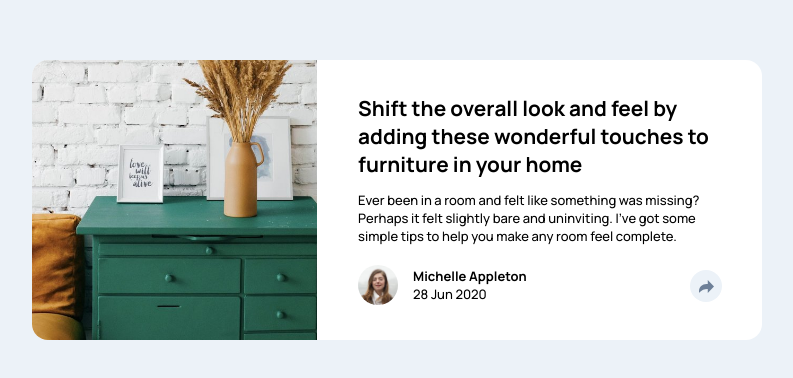
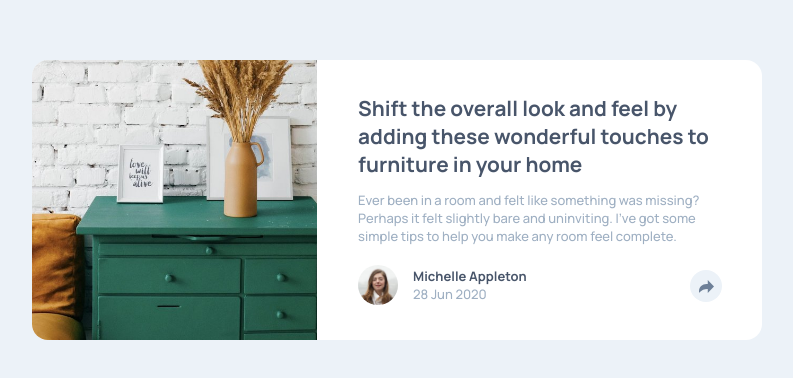
Before and after one commit to GersonADS/Article-preview-component-master, a plain HTML site: page index.html in a window 1280 px wide. Shown: the part 200-578 px from the top of the page, without its empty margins (243-1036 px from the left). Drawn offline with Linux system fonts and the light colour scheme.

Commit message:
almost finished

```diff
--- a/assets/css/style.css
+++ b/assets/css/style.css
@@ -4,6 +4,13 @@ body{
     background-color: var(--L-grayish-blue);
 }
 
+h1,h4{
+    color: var(--VD-grayish-blue);
+}
+
+p{
+    color: var(--Grayish-blue);
+}
 .container {
     min-height: 100vh;
     display: flex;
@@ -84,9 +91,16 @@ body{
     cursor: pointer;
 }
 
+/* TO DO Catch the button event-listener and .share-text display:flex */
+
+/* .main .informative-area .description .share .image-click:target ~ .share-text{
+    display: flex;
+} */
+
 .main .informative-area .description .share .share-text{
     position: absolute;
     display: none;
+    color: var(--Grayish-blue);
     align-items: center;
     justify-content: space-evenly;
     top: -80px;
```
